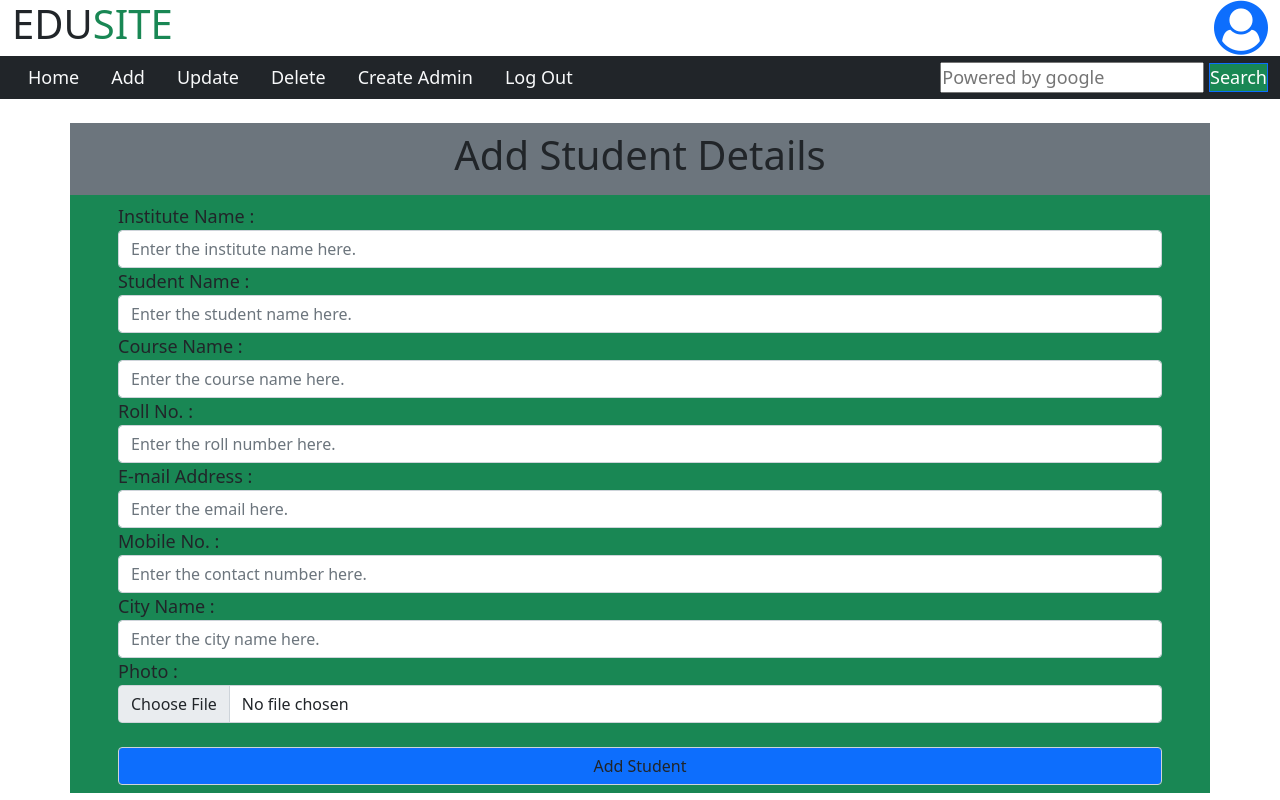
After one commit to abhi0661236/EduSite, a PHP site: page /admin/addStudent.php in a window 1280 px wide. The commit adds this page. Run offline with PHP 8.4, Linux system fonts and the light colour scheme; the visitor is signed in with stand-in values (Sample User, id 1).

Commit message:
Added the add student functionality with image upload

```diff
--- /dev/null
+++ b/admin/addStudent.php
@@ -0,0 +1,76 @@
+<?php
+    session_start();
+    if($_SESSION['user']){
+
+    }
+    else
+    {
+        header('Location:../login.php');
+    }
+?>
+
+<!DOCTYPE html>
+<html lang="en">
+<head>
+    <meta charset="UTF-8">
+    <meta http-equiv="X-UA-Compatible" content="IE=edge">
+    <meta name="viewport" content="width=device-width, initial-scale=1.0">
+    <title>Document</title>
+    <?php
+        include 'headAdmin.html';
+    ?>
+</head>
+<body>
+    <?php
+        include 'navAdmin.html';
+    ?>
+
+    <div class="admintitle bg-secondary container mt-4 p-2">
+        <h1 class = "text-center">Add Student Details</h1>
+    </div>
+    <div class="container bg-success p-2 px-5">
+        <form action="<?php echo $_SERVER['PHP_SELF']; ?>" method = "post" enctype = "multipart/form-data">
+            Institute Name : <input class = "form-control" type="text" name = "instName" placeholder = "Enter the institute name here." >
+            Student Name : <input class = "form-control" type="text" name = "studentName" placeholder = "Enter the student name here." required>
+            Course Name : <input class = "form-control" type="text" name = "courseName" placeholder = "Enter the course name here." required>
+            Roll No. : <input class = "form-control" type="text" name = "rollno" placeholder = "Enter the roll number here." required>
+            E-mail Address : <input class = "form-control" type="email" name = "email" placeholder = "Enter the email here." required>
+            Mobile No. : <input class = "form-control" type="text" name = "mobile" placeholder = "Enter the contact number here." required>
+            City Name : <input class = "form-control" type="text" name = "city" placeholder = "Enter the city name here.">
+            Photo : <input class = "form-control" type="file" name = "image">
+            <input class = "form-control mt-4 bg-primary" type="submit" name = "submit" value = "Add Student">
+        </form>
+    </div>
+
+</body>
+</html>
+
+<?php
+    if(isset($_POST['submit']))
+    {
+        include '../connection.php';
+        $instName = $_POST['instName'];
+        $studentName = $_POST['studentName'];
+        $rollNo = $_POST['rollno'];
+        $courseName = $_POST['courseName'];
+        $email = $_POST['email'];
+        $mobile = $_POST['mobile'];
+        $cityName = $_POST['city'];
+        $imagename = $_FILES['image']['name'];
+        $tempname = $_FILES['image']['tmp_name'];
+
+        move_uploaded_file($tempname,"../dataimg/$imagename");
+
+        $qry = "INSERT INTO `students`(`inst_name`, `name`, `course`, `roll_no.`, `email`, `mobile`, `city`, `password`,`image`) VALUES ('$instName','$studentName','$courseName','$rollNo','$email','$mobile','$cityName','123123123','$imagename')";
+        $run = mysqli_query($conn, $qry);
+
+        if($run == true)
+        {
+            ?>
+            <script>
+                alert("Data inserted successfully !!");
+            </script>
+            <?php
+        }
+    }
+?>
--- /dev/null
+++ b/admin/headAdmin.html
@@ -0,0 +1,4 @@
+<link rel="stylesheet" href="https://stackpath.bootstrapcdn.com/font-awesome/4.7.0/css/font-awesome.min.css">
+    <link rel="stylesheet" href="../css/bootstrap.css">
+    <link rel="stylesheet" href="../css/style.css">
+    <script src="../js/bootstrap.js"></script>
--- /dev/null
+++ b/admin/navAdmin.html
@@ -0,0 +1,22 @@
+<header class="container-fluid d-flex py-0 align-items-center justify-content-between">
+    <div class="py-0 my-0 text-center align-baseline">
+        <h1 class="font-weight-bolder">EDU<span class="text-success">SITE</span></h1>
+    </div>
+    <div>
+        <a href="login.php"><i class="fa fa-user-circle fa-3x" aria-hidden="true"></i></a>
+    </div>
+</header>
+<nav class="container-fluid d-flex align-items-center justify-content-between bg-secondary bg-dark">
+    <ul class=" d-flex m-0 p-0" >
+        <li class="list-unstyled active"> <a class="text-decoration-none nav-link text-light" href="../index.php">Home</a> </li>
+        <li class="list-unstyled "> <a class="text-decoration-none nav-link text-light" href="addStudent.php">Add</a> </li>
+        <li class="list-unstyled "> <a class="text-decoration-none nav-link text-light" href="updateStudent.php">Update</a> </li>
+        <li class="list-unstyled"> <a class="text-decoration-none nav-link text-light" href="deleteStudent.php">Delete</a> </li>
+        <li class="list-unstyled"> <a class="text-decoration-none nav-link text-light" href="">Create Admin</a> </li>
+        <li class="list-unstyled"> <a class="text-decoration-none nav-link text-light" href="logoutAdmin.php">Log Out</a> </li>
+    </ul>
+    <div class="search">
+        <input type="search" placeholder="Powered by google">
+        <button class="border border-primary btn-success">Search</button>
+    </div>
+</nav>
--- a/navigation.html
+++ b/navigation.html
@@ -3,16 +3,15 @@
         <h1 class="font-weight-bolder">EDU<span class="text-success">SITE</span></h1>
     </div>
     <div>
-        <i class="fa fa-user-circle fa-3x" aria-hidden="true"></i>
+        <a href="login.php"><i class="fa fa-user-circle fa-3x" aria-hidden="true"></i></a>
     </div>
 </header>
 <nav class="container-fluid d-flex align-items-center justify-content-between bg-secondary bg-dark">
     <ul class=" d-flex m-0 p-0" >
-        <li class="list-unstyled active"> <a class="text-decoration-none nav-link text-light" href="#">Home</a> </li>
+        <li class="list-unstyled active"> <a class="text-decoration-none nav-link text-light" href="index.php">Home</a> </li>
         <li class="list-unstyled "> <a class="text-decoration-none nav-link text-light" href="#">Latest</a> </li>
         <li class="list-unstyled "> <a class="text-decoration-none nav-link text-light" href="#">Courses</a> </li>
         <li class="list-unstyled"> <a class="text-decoration-none nav-link text-light" href="#">About Us</a> </li>
-
     </ul>
     <div class="search">
         <input type="search" placeholder="Powered by google">
```
Also changed, not shown: admin/admindash.php (added, +33 -0 lines), index.php (+15 -20 lines), login.php (+67 -0 lines), admin/deleteStudent.php (added), admin/logoutAdmin.php (added), admin/updateStudent.php (added), dataimg/this.jpg (added), logout.php (added).
